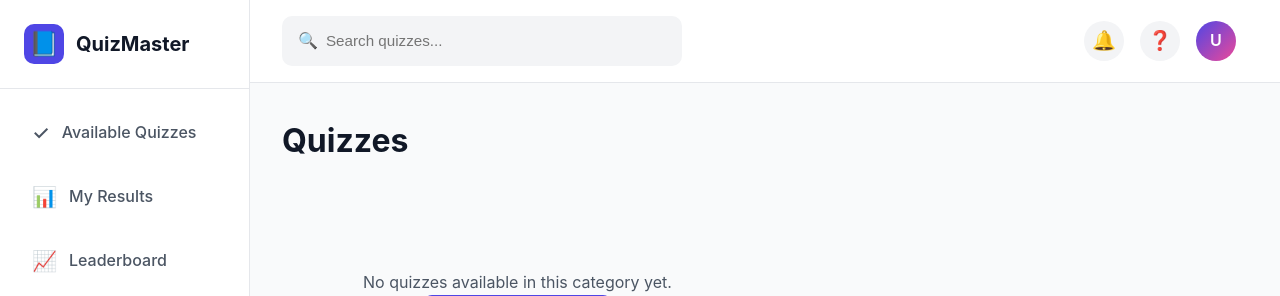
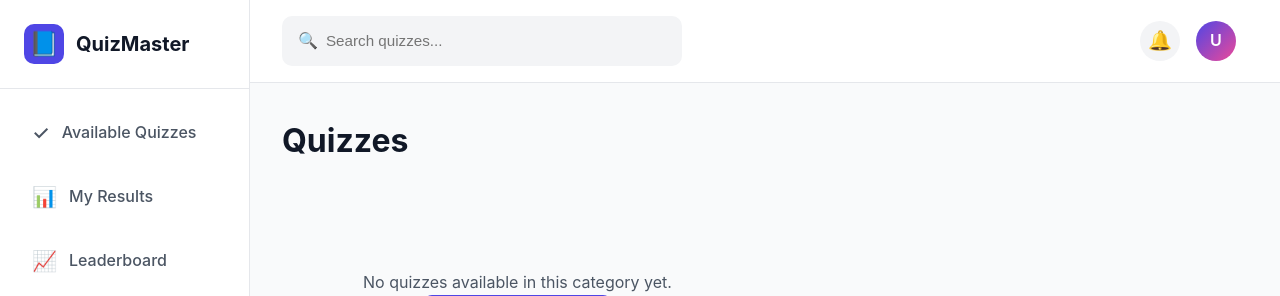
Before and after one commit to Bibekadhikari77/QuizMaster, a Django app: template templates/category_quizzes.html in a window 1280 px wide. Shown: the top 296 px of the page. Run offline with Django 5.2, Linux system fonts and the light colour scheme; the template is opened without the code that fills it, so the values that code supplies are empty.

Commit message:
change in category page

```diff
--- a/templates/category_quizzes.html
+++ b/templates/category_quizzes.html
@@ -21,6 +21,7 @@
             </a>
             <a href="{% url 'leaderboard' %}" class="nav-item">
                 <span class="nav-icon">📈</span>
+
                 <span>Leaderboard</span>
             </a>
             <a href="{% url 'saved_quizzes' %}" class="nav-item">
@@ -54,7 +55,7 @@
             </div>
             <div class="header-actions">
                 <button class="icon-btn">🔔</button>
-                <button class="icon-btn">❓</button>
+
                 <div class="user-profile">
                     {% if user.profile.avatar %}
                         <img src="{{ user.profile.avatar.url }}" alt="Profile" class="user-avatar user-avatar-img">
```
